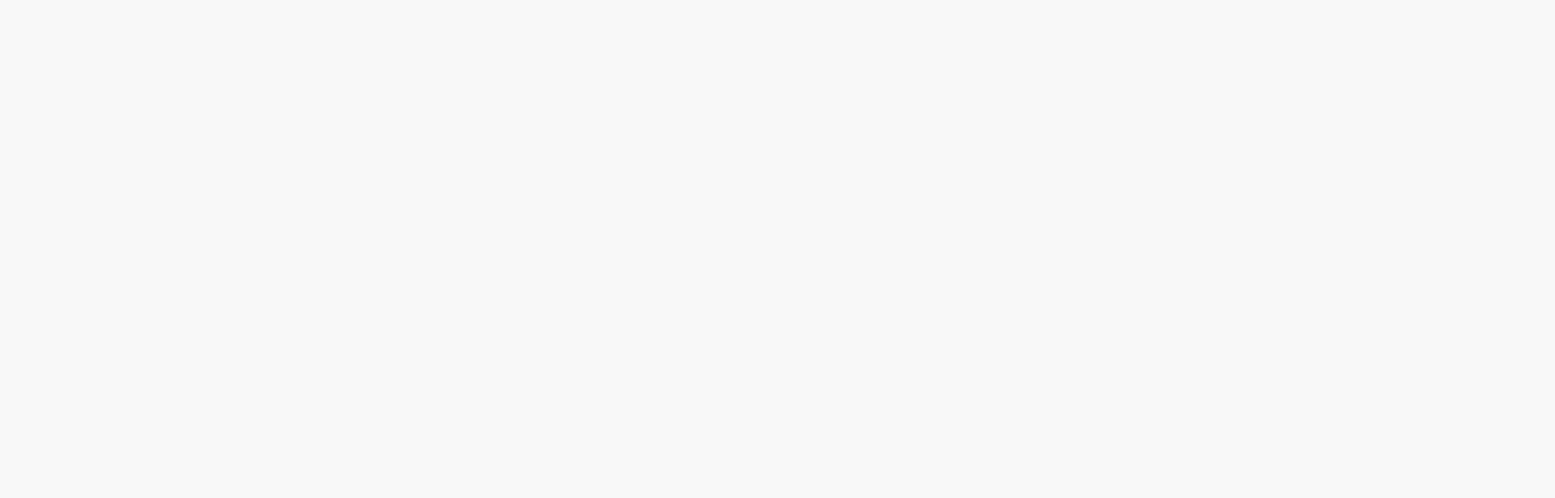
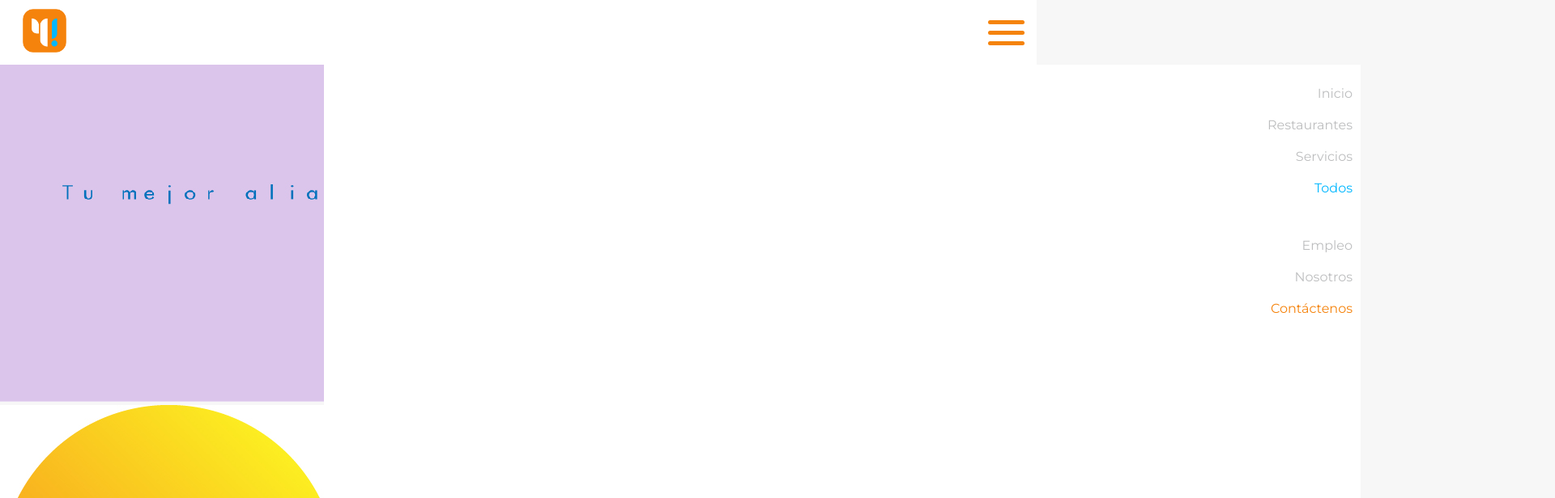
Before and after one commit to adguzman8/directorioComercial, a React (Create React App) app: page / in a window 1280 px wide. Shown: the top 616 px of the page at 81% size, 1920 px wide, since content can reach past the window. Built offline with nearby package versions, Linux system fonts and the light colour scheme.

Commit message:
Actualizacion de las ultimas modificaciones

```diff
--- a/src/Empleo.js
+++ b/src/Empleo.js
@@ -9,8 +9,7 @@ function Empleo() {
   console.log(Empleo)
   return (
     <React.Fragment>
-      <div>Empleo</div>
-      <div className='oferta-info'>
+        <div className='oferta-info'>
         <h2>La oferta que estas buscando</h2>
         <div className='oferta-text-info'>
           <div><p> Este espacio esta diseñado para que encuentres
@@ -19,7 +18,7 @@ function Empleo() {
         </div>
       </div>
       <div className='oferta-empleo-info'>
-        <h1>Ofertados</h1>
+        <h1>Ofertas laborales</h1>
         {Empleo.map(item => (
           <div className='oferta-item-container'>
             <div className='oferta-item'>
--- a/src/NavLink.css
+++ b/src/NavLink.css
@@ -1,3 +1,113 @@
+
+.Nav-container {
+    position: relative;
+    display: flex;
+    flex-direction: row;
+    justify-content: space-between;
+    align-items: center;
+    height: 80px;
+    background-color: var(--color-color4);
+    padding: 0px 15px;
+}
+.Nav-container img{
+    width: 80px;
+}
+
+.item-link-list-open {
+    position: fixed;
+    z-index: 1;
+    transform: translate(0px, 0px);
+    right: 0px;
+    top: 80px;
+    height: 100%;
+    width: 30%;
+    background-color: var(--color-color4);
+    display: flex;
+    flex-direction: column;
+    transition: all 1s;
+}
+
+.item-link-list {
+    position: fixed;
+    z-index: 1;
+    transform: translate(400px, 0px);
+    right: 0px;
+    top: 80px;
+    height: 100%;
+    width: 100%;
+    background-color: var(--color-color4);
+    display: flex;
+    flex-direction: column;
+    transition: all 1s;
+}
+
+.item-list {
+    list-style: none;
+    padding: 0;
+    text-align: right;
+}
+
+.link-color1 {
+    text-decoration: none;
+    color: var(--color-color2-1);
+}
+
+.link-color2 {
+    text-decoration: none;
+    color: var(--color-color1);
+}
+
+.link-color3 {
+    text-decoration: none;
+    color: var(--color-color3);
+}
+
+.item-list li {
+    padding: 10px 10px 10px 0px;
+}
+
+.hamburguer-nav {
+    display: flex;
+    flex-direction: column;
+}
+
+.hamburguer-nav span {
+    position: relative;
+    border-radius: 3px;
+    height: 5px;
+    width: 45px;
+    transition: all 1s;
+    background-color: var(--color-color1);
+}
+
+.span1 {
+    transform: rotate(45deg);
+    top: 0px;
+}
+
+.span1r {
+    transform: rotate(0);
+    top: -8px;
+}
+
+.span2r {
+    opacity: 1;
+}
+
+.span2 {
+    opacity: 0;
+    transition: all .5s;
+}
+
+.span3r {
+    top: 8px;
+    transform: rotate(0);
+}
+
+.span3 {
+    top: -9px;
+    transform: rotate(-45deg);
+}
 @media(max-width:395px) {
 
     .Nav-container {
--- a/src/NavLink.jsx
+++ b/src/NavLink.jsx
@@ -9,9 +9,10 @@ function NavLink() {
     const [open, setOpen] = useState(true);
 
     function openc() {
-
+        console.log(!open);
         if (window.innerWidth < 410) {
             setOpen(!open);
+
         }
     }
 
--- a/src/Slide.css
+++ b/src/Slide.css
@@ -1,4 +1,4 @@
-@media (max-width: 360px){
+@media (max-width: 390px){
     .slide-container{
         width: 100%;
         margin-bottom: 20px;
```
